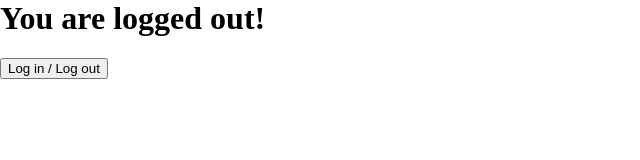
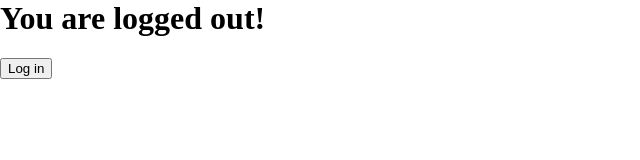
Before and after one commit to timmmyeo/learning-react, a React (Create React App) app: page / in a window 1280 px wide. Shown: the top 160 px of the page, without its empty margins (0-640 px from the left). Built offline with nearby package versions, Linux system fonts and the light colour scheme.

Commit message:
Added changing text to button to reflect state

```diff
--- a/src/log_in_components/App.js
+++ b/src/log_in_components/App.js
@@ -18,14 +18,17 @@ class App extends React.Component {
   }
 
   render() {
+    const buttonText = this.state.isLoggedIn ?
+    "Log out" :
+    "Log in";
     const logInText = this.state.isLoggedIn ?
     "You are logged in!" :
-    "You are logged out!"
+    "You are logged out!";
 
     return (
       <div>
         <h1>{logInText}</h1>
-        <Button handleClick={this.handleClick} />
+        <Button handleClick={this.handleClick} buttonText={buttonText}/>
       </div>
     )
 
--- a/src/log_in_components/Button.js
+++ b/src/log_in_components/Button.js
@@ -6,7 +6,7 @@ class Button extends React.Component {
   }
   render() {
     return (
-      <button onClick={this.props.handleClick}>Log in / Log out</button>
+      <button onClick={this.props.handleClick}>{this.props.buttonText}</button>
     )
   }
 }
```
